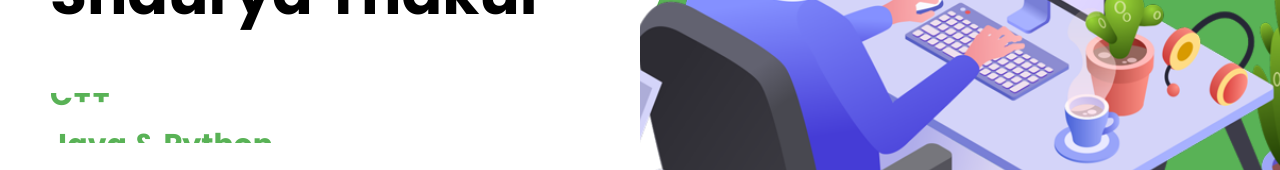
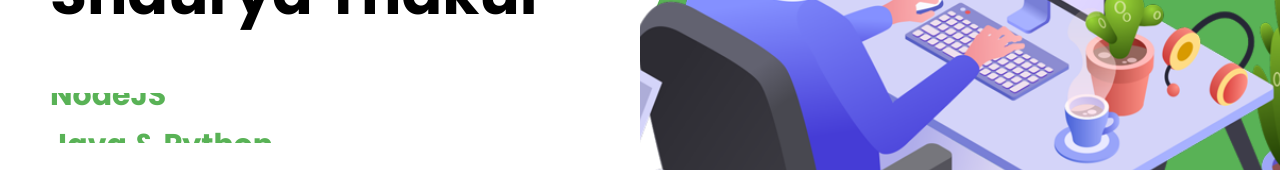
Before and after one commit to ShauryaThakur01/ReactPortfolio, a React (Create React App) app: page / in a window 1280 px wide. Shown: the part 352-522 px from the top of the page. Built offline with nearby package versions, Linux system fonts and the light colour scheme.

Commit message:
Update Intro.jsx

```diff
--- a/src/components/intro/Intro.jsx
+++ b/src/components/intro/Intro.jsx
@@ -13,8 +13,8 @@ const Intro = () => {
           <div className="i-title">
             <div className="i-title-wrapper">
               <div className="i-title-item">FullStack Developer</div>
-              <div className="i-title-item">React</div>
-              <div className="i-title-item">C++</div>
+              <div className="i-title-item">ReactJS</div>
+              <div className="i-title-item">NodeJS</div>
               <div className="i-title-item">Java & Python</div>
               <div className="i-title-item">ScreenWriter</div>
             </div>
```
